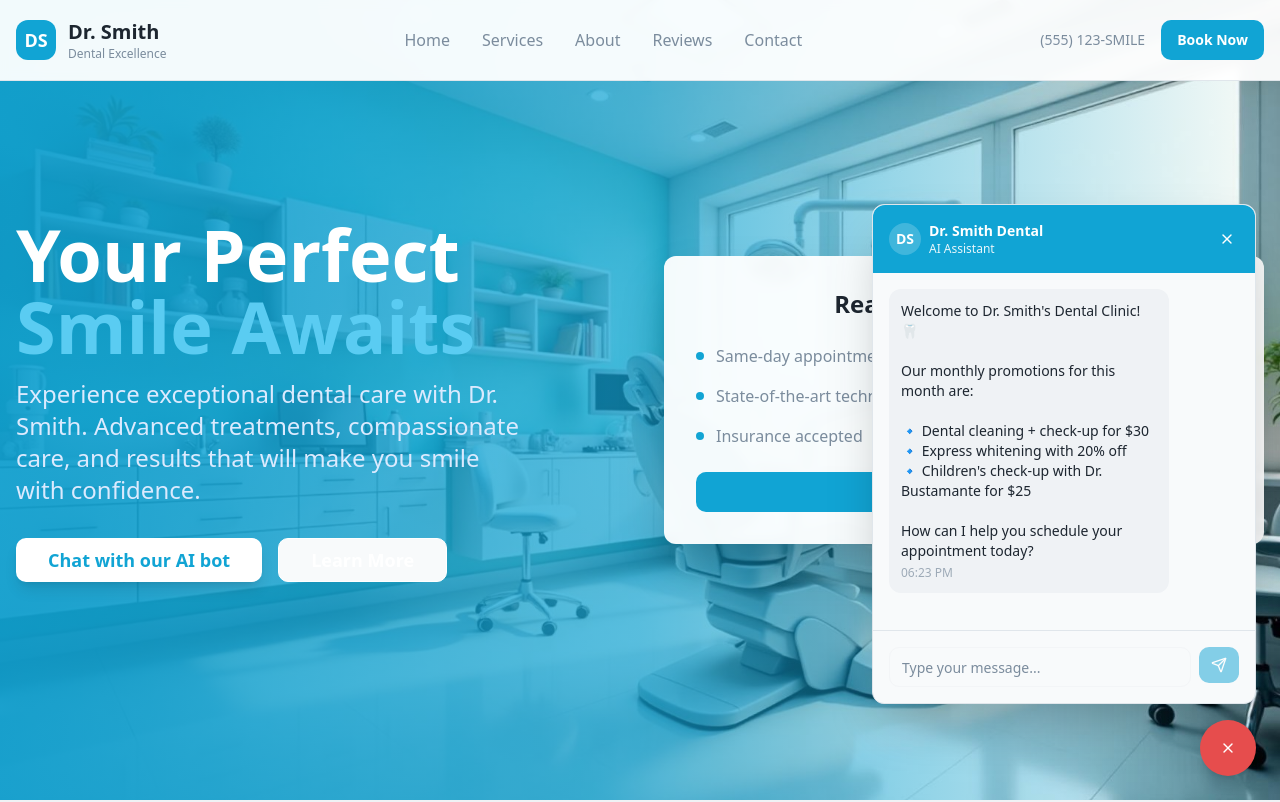
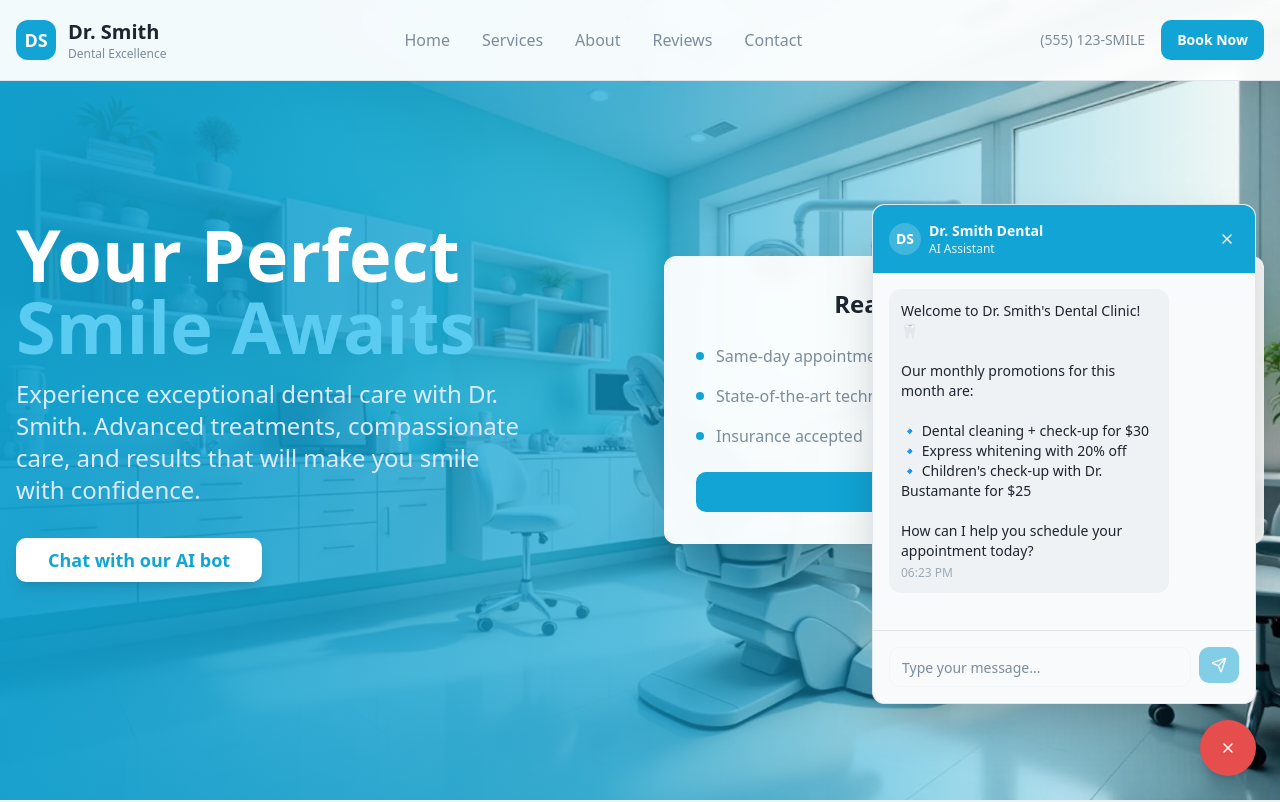
Before and after one commit to mdartayet/drsmith-smile-bot, a React (Vite) app: page / in a window 1280 px wide. Shown: the top 802 px of the page. Built offline with nearby package versions, Linux system fonts and the light colour scheme.

Commit message:
Remove "learn more" buttons
Remove all instances of the "learn more" buttons from the website.

```diff
--- a/src/components/ChatbotWidget.tsx
+++ b/src/components/ChatbotWidget.tsx
@@ -236,6 +236,7 @@ How can I help you schedule your appointment today?`,
       {/* Floating Action Button */}
       <Button
         onClick={toggleChat}
+        data-testid="chat-fab"
         className={`fixed bottom-6 right-6 w-14 h-14 rounded-full shadow-lg transition-all duration-300 hover:scale-110 z-[1001] ${
           isOpen
             ? "bg-destructive hover:bg-destructive/90"
--- a/src/components/HeroSection.tsx
+++ b/src/components/HeroSection.tsx
@@ -4,11 +4,10 @@ import heroImage from "@/assets/dental-office-hero.jpg";
 
 export const HeroSection = () => {
   const openChatbot = () => {
-    // This will be handled by the chatbot widget
-    const chatWidget = document.querySelector('iframe[src*="chattybot"]') as HTMLIFrameElement;
-    if (chatWidget) {
-      chatWidget.style.display = 'block';
-      chatWidget.focus();
+    // This will trigger the chatbot widget to open
+    const chatButton = document.querySelector('button[data-testid="chat-fab"]') as HTMLButtonElement;
+    if (chatButton) {
+      chatButton.click();
     }
   };
 
@@ -47,13 +46,6 @@ export const HeroSection = () => {
               >
                 Chat with our AI bot
               </Button>
-              <Button
-                size="lg"
-                variant="outline"
-                className="border-white text-white hover:bg-white hover:text-primary px-8 py-4 text-lg font-semibold"
-              >
-                Learn More
-              </Button>
             </div>
           </div>
 
```
